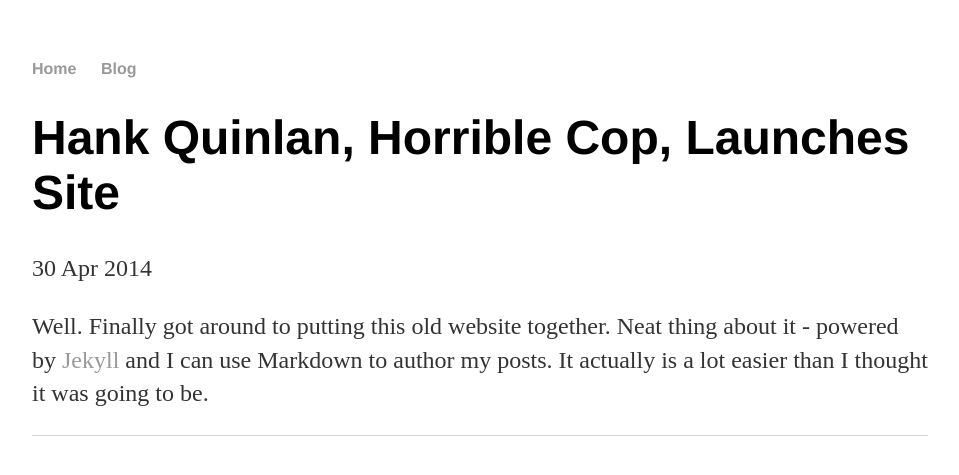
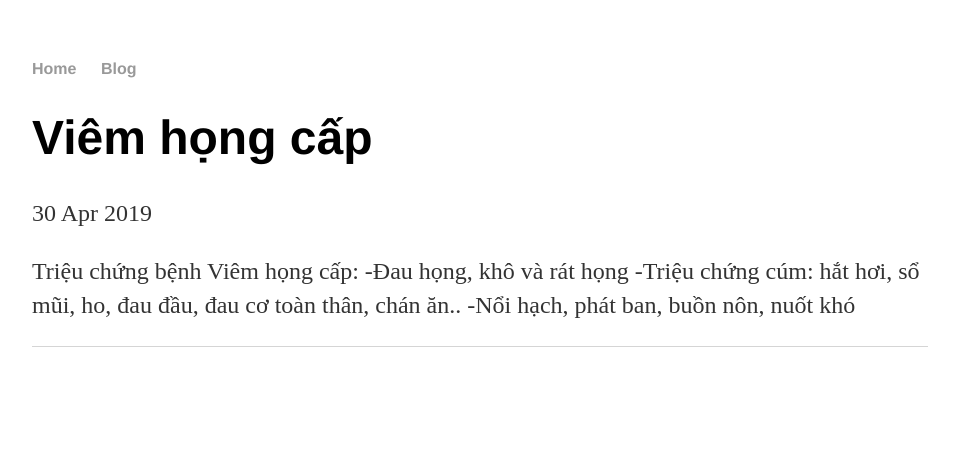
Before and after one commit to nhatdang1114/nhatdang1114.github.io, a Jekyll site: the page built from _posts/2014-04-30-hank-quinlan-site-launched.md, in a window 1280 px wide. Shown: the top 475 px of the page, without its empty margins (160-1119 px from the left). Built offline with Jekyll 4.4.1, drawn with Linux system fonts in a browser that asks for light colours.

Commit message:
Update 2014-04-30-hank-quinlan-site-launched.md

```diff
--- a/_posts/2014-04-30-hank-quinlan-site-launched.md
+++ b/_posts/2014-04-30-hank-quinlan-site-launched.md
@@ -1,7 +1,9 @@
 ---
 layout: post
-title: "Hank Quinlan, Horrible Cop, Launches Site"
-date: 2014-04-30
+title: "Viêm họng cấp"
+date: 2019-04-30
 ---
-
-Well. Finally got around to putting this old website together. Neat thing about it - powered by [Jekyll](http://jekyllrb.com) and I can use Markdown to author my posts. It actually is a lot easier than I thought it was going to be.
+ Triệu chứng bệnh Viêm họng cấp:
+-Đau họng, khô và rát họng
+-Triệu chứng cúm: hắt hơi, sổ mũi, ho, đau đầu, đau cơ toàn thân, chán ăn..
+-Nổi hạch, phát ban, buồn nôn, nuốt khó
```
